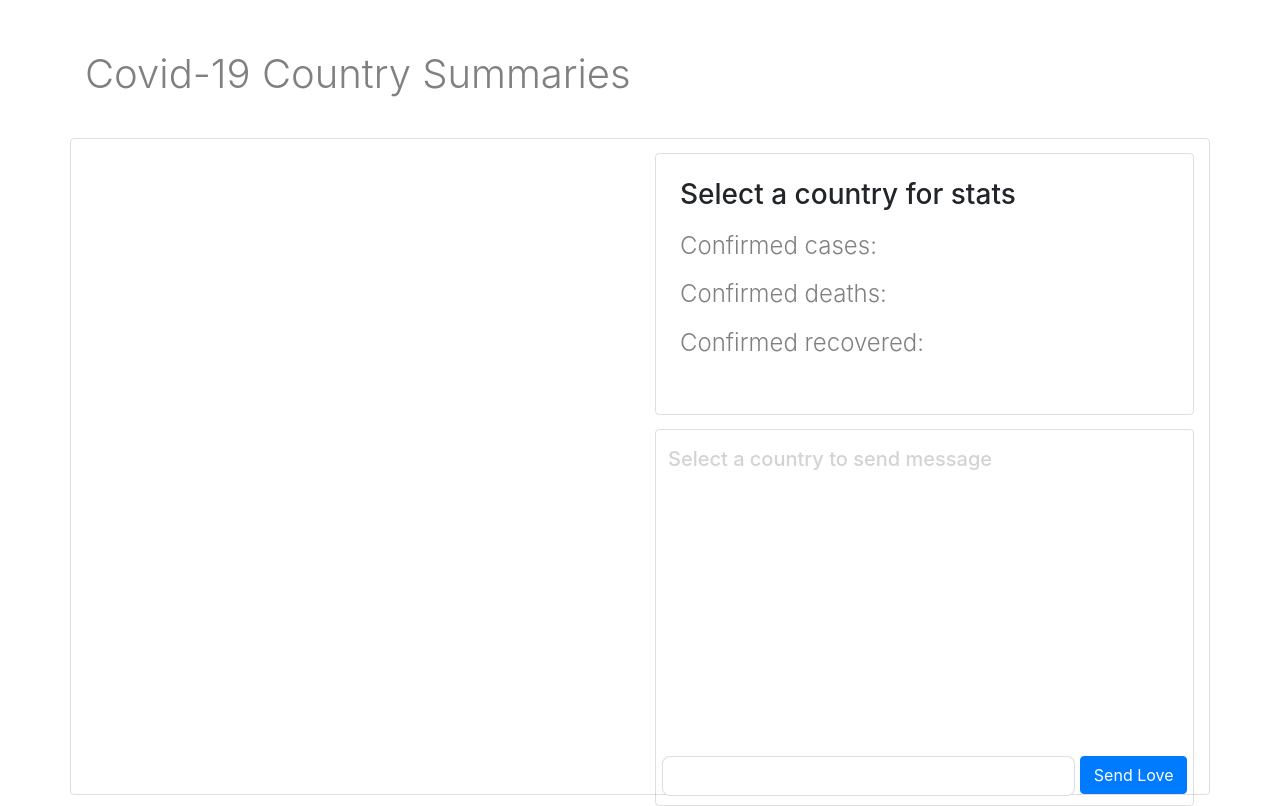
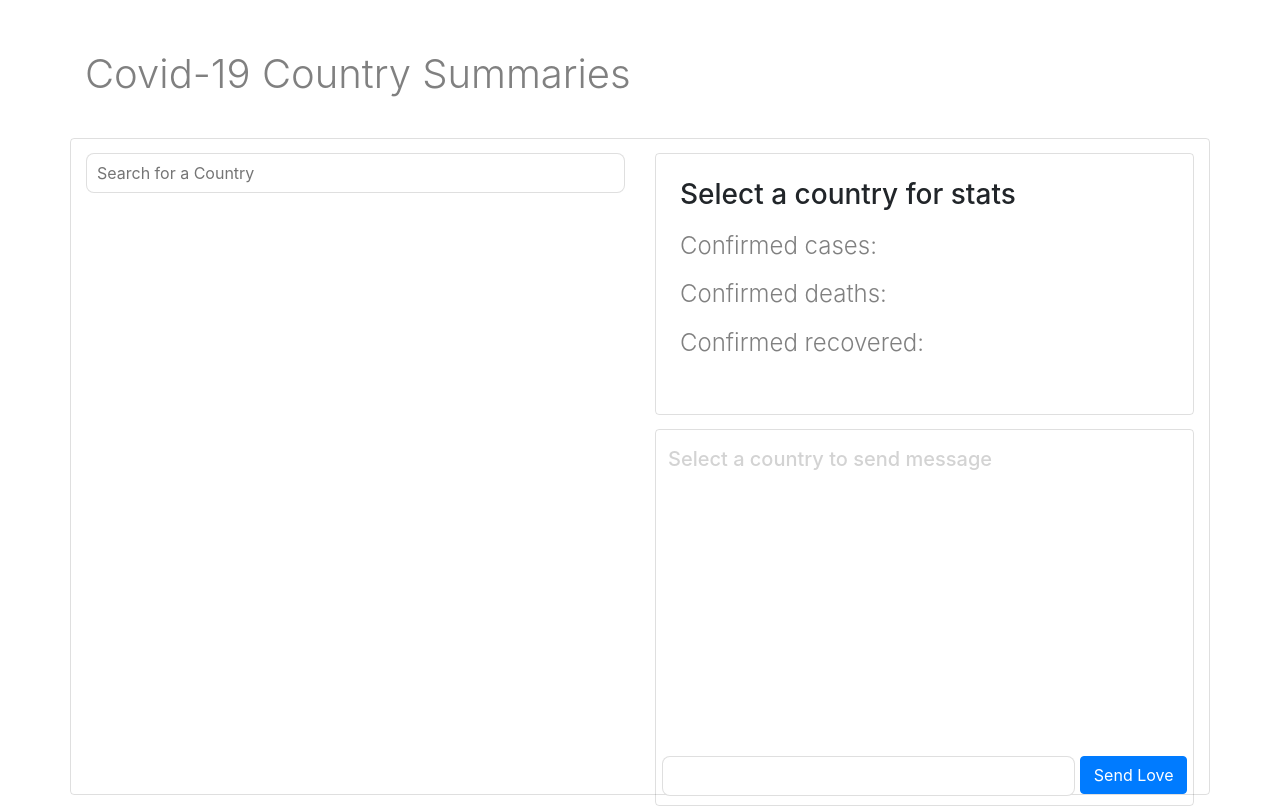
Before and after one commit to maria-faulisi/covid-info, a PHP site: page / in a window 1280 px wide. Run offline with PHP 8.4, Linux system fonts and the light colour scheme; some libraries are stand-ins or nearby versions.

Commit message:
Search functionality started * Input inserted and styled * Keyup function triggering * Grabbing user input and list of all countries

```diff
--- a/public/index.html
+++ b/public/index.html
@@ -9,8 +9,8 @@
   <script src="https://www.gstatic.com/firebasejs/7.12.0/firebase-auth.js"></script>
   <script src="https://www.gstatic.com/firebasejs/7.12.0/firebase-database.js"></script>
   <script src="https://kit.fontawesome.com/3732bb8735.js" crossorigin="anonymous"></script>
-  <link rel="stylesheet" type="text/css" href="/public/styling.css">
-<!--   <link rel="stylesheet" type="text/css" href="styling.css"> -->
+<!--   <link rel="stylesheet" type="text/css" href="/public/styling.css"> -->
+  <link rel="stylesheet" type="text/css" href="styling.css">
 </head>
 
 <body>
@@ -18,6 +18,9 @@
     <h1>Covid-19 Country Summaries</h1>
     <div id="country-list-and-stats" class="row">
       <div id="all-countries" class="container container-fluid col-6">
+        <form id="search-countries">
+          <input id="user-input" type="text" name="search-country-field" placeholder="Search for a Country">
+        </form>
         <div id="confirmed-list-container">
         </div>
         <div id="no-cases-list-container">
@@ -116,11 +119,11 @@
   <script src="https://cdn.jsdelivr.net/npm/popper.js@1.16.0/dist/umd/popper.min.js" integrity="sha384-Q6E9RHvbIyZFJoft+2mJbHaEWldlvI9IOYy5n3zV9zzTtmI3UksdQRVvoxMfooAo" crossorigin="anonymous"></script>
   <script src="https://stackpath.bootstrapcdn.com/bootstrap/4.4.1/js/bootstrap.min.js" integrity="sha384-wfSDF2E50Y2D1uUdj0O3uMBJnjuUD4Ih7YwaYd1iqfktj0Uod8GCExl3Og8ifwB6" crossorigin="anonymous"></script>
   <script src="https://cdnjs.cloudflare.com/ajax/libs/handlebars.js/4.7.3/handlebars.min.js"></script>
-  <script type='text/javascript' src='config.js'></script>
+<!--   <script type='text/javascript' src='config.js'></script>
   <script type="text/javascript" src="/public/data.json"></script>
-  <script type="text/javascript" src="/public/index.js"></script>
-<!--   <script type='text/javascript' src='../config.js'></script>
+  <script type="text/javascript" src="/public/index.js"></script> -->
+  <script type='text/javascript' src='../config.js'></script>
   <script type="text/javascript" src="data.json"></script>
-  <script type="text/javascript" src="index.js"></script>   -->
+  <script type="text/javascript" src="index.js"></script>
 </body>
 </html>
--- a/public/index.js
+++ b/public/index.js
@@ -67,7 +67,17 @@
       });
 
       addEventHandler();
+      searchCountries();
     }
+  });
+};
+
+function searchCountries(){
+  //get input field set as variable
+  let userInput = $('#user-input');
+  userInput.keyup(data, function(){
+    let userValue = $(this).val();
+    console.log(userValue);
   });
 };
 
--- a/public/styling.css
+++ b/public/styling.css
@@ -84,12 +84,9 @@
   margin-top: 14px;
 }
 
-#message:focus, #edit-message:focus{
-  outline: none;
-}{
+#message:focus, #edit-message:focus, #user-input:focus{
   outline: none;
 }
-
 #stats, #messages {
   max-height: 700px;
   border: 1px solid rgba(0,0,0,.125);
@@ -150,7 +147,7 @@
   margin: 0 6px;
 }
 
-#form input{
+#form input, #user-input{
   border-radius: 8px;
   border: 1px solid rgba(0,0,0,.125);
   width: 77%;
@@ -158,6 +155,12 @@
   padding-left: 10px;
 }
 
+#user-input{
+  width: 100%;
+  margin-top: 14px;
+  margin-bottom: 14px;
+}
+
 #form button{
   vertical-align: top;
   width: 20%;
```
